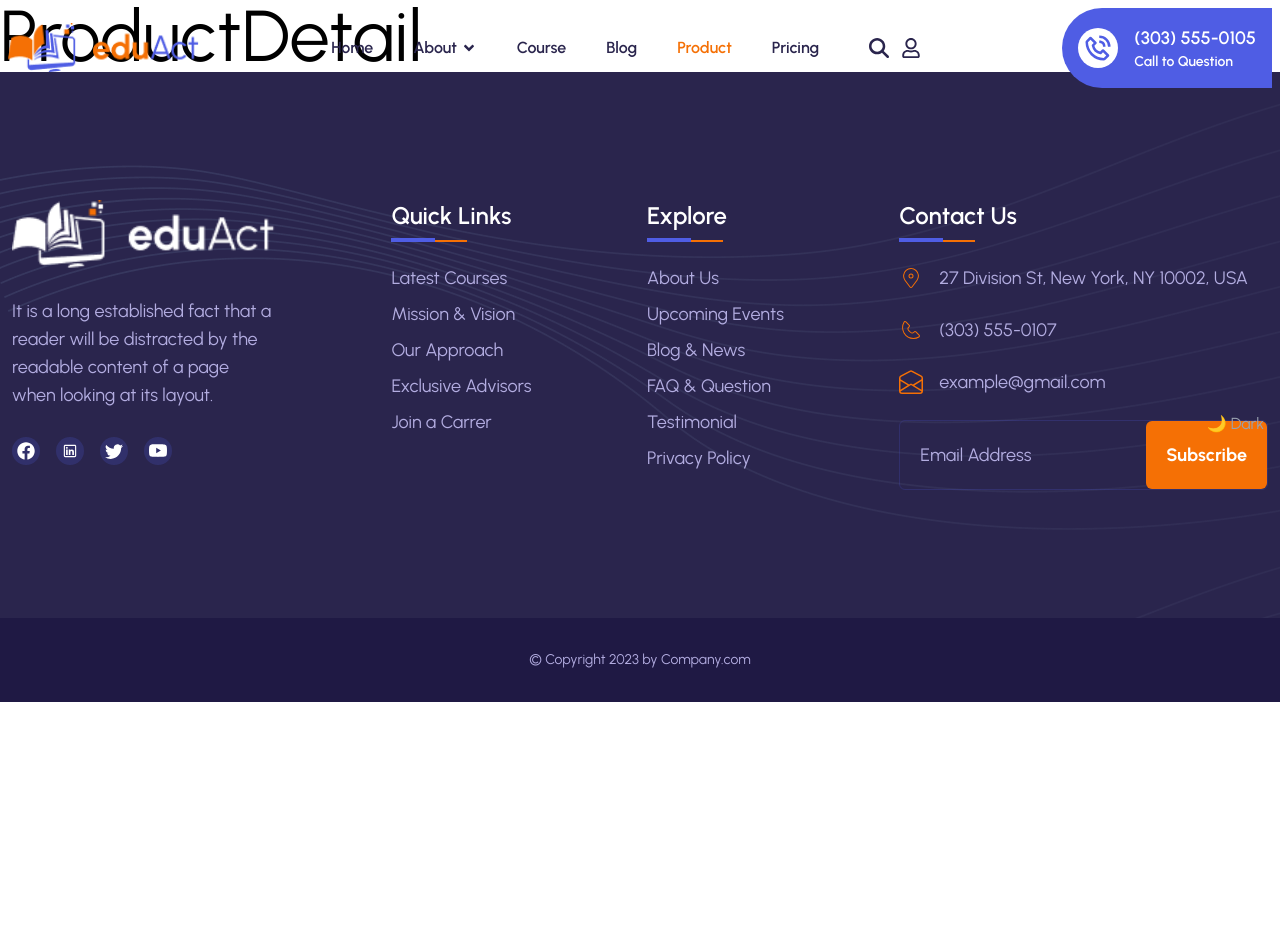
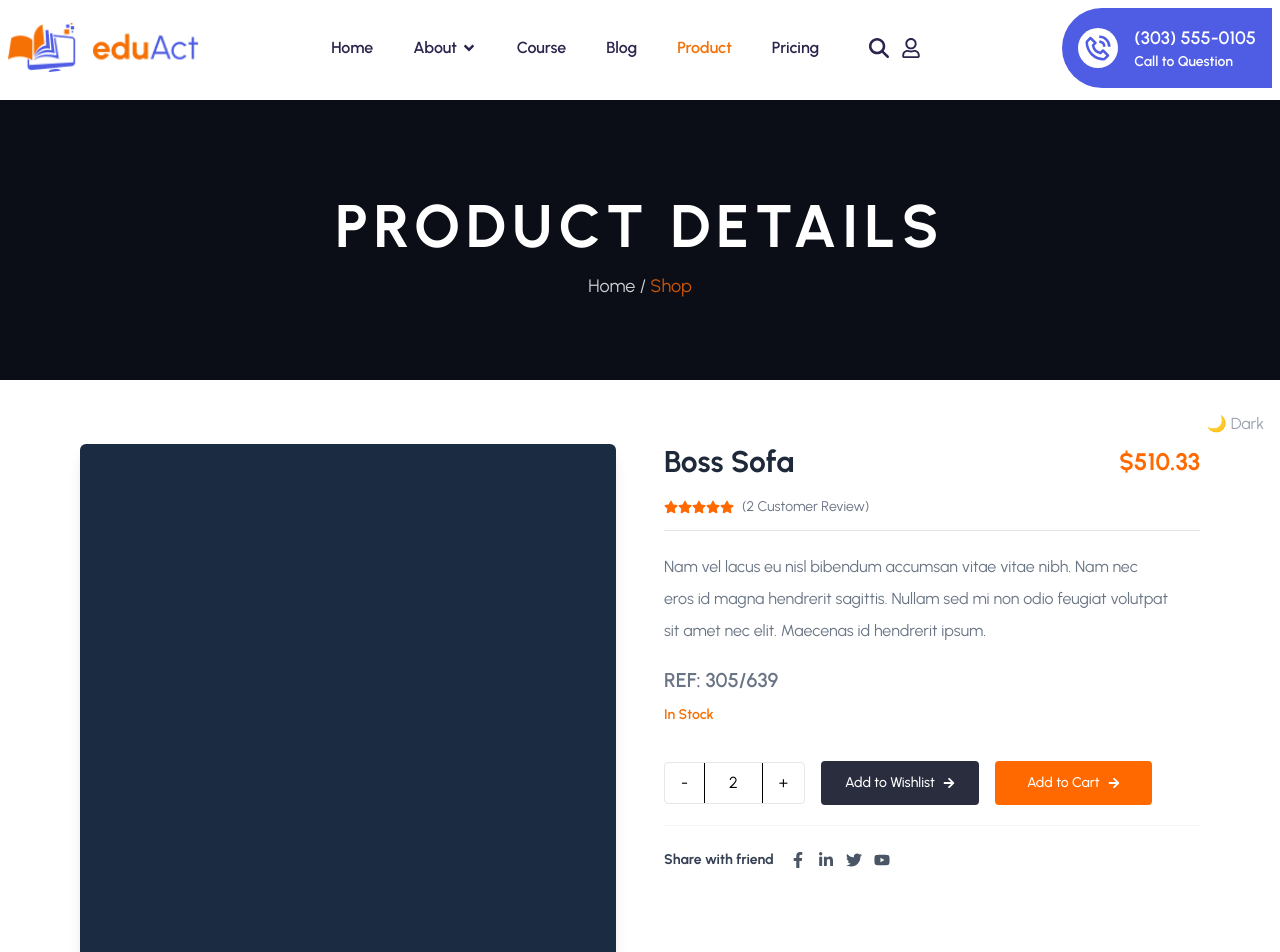
Before and after one commit to Mohammad-Nadil/ebt-eduact, a React (Vite) app: page /product/1 in a window 1280 px wide. Shown: the top 952 px of the page. Before the commit the page ends 800 px from the top, so only its background shows below. Built offline with nearby package versions, Linux system fonts and the light colour scheme.

Commit message:
ProductDetails code add

```diff
--- a/src/pages/Product.jsx
+++ b/src/pages/Product.jsx
@@ -22,7 +22,7 @@ const Product = () => {
         <div className="bg-gray-50 min-h-screen">
           {/* Header Section */}
           <div className="bg-[#0b0d17] text-white pt-35 pb-30 text-center">
-            <h1 className="text-5xl font-bold uppercase font-urbanist leading-[3rem] tracking-widest">
+            <h1 className="text-7xl font-bold uppercase font-urbanist leading-12 tracking-widest">
               Products
             </h1>
             <p className="text-lg font-normal mt-2 font-urbanist">
@@ -101,10 +101,13 @@ const Product = () => {
                     key={item.id}
                     className="bg-white p-4 rounded-lg shadow-sm border border-gray-100 text-center group font-urbanist"
                   >
+
                     {/* Image with NavLink to ProductDetail */}
                     <NavLink to={`/product/${item.id}`}>
-                      <div className="h-48 bg-gray-50 mb-4 rounded flex items-center justify-center relative overflow-hidden cursor-pointer group-hover:shadow-lg transition">
-                        <span className="text-gray-300">Product Image</span>
+                      <div className="h-48 bg-gray-50 mb-4 rounded flex items-center
+                      justify-center relative overflow-hidden cursor-pointer group-hover:shadow-lg
+                      group-hover:scale-105 transition-transform duration-500">
+                        <span className="text-gray-300 font-urbanist">Product Image</span>
 
                         {/* Hover Icons */}
                         <div className="absolute top-2 right-2 flex flex-col gap-2 opacity-0 group-hover:opacity-100 transition">
@@ -142,7 +145,8 @@ const Product = () => {
                     <NavLink
                       to="/cart"
                       className="bg-gray-100 text-gray-700 px-6 py-2 rounded-md
-                      hover:bg-orange-500 hover:text-white transition w-full inline-block"
+                      hover:bg-orange-500 hover:text-white transition w-full
+                      font-urbanist inline-block"
                     >
                       Add to Cart
                     </NavLink>
--- a/src/pages/ProductDetail.jsx
+++ b/src/pages/ProductDetail.jsx
@@ -1,10 +1,98 @@
 import React from "react";
+import { FaStar,
+  FaRegStar,
+  FaFacebookF,
+  FaLinkedinIn,
+  FaTwitter,
+  FaYoutube,
+  FaArrowRight } from "react-icons/fa";
 
 const ProductDetail = () => {
   return (
-    <div>
-      <h1 className="text-7xl">ProductDetail</h1>
-    </div>
+    <section className="bg-white py-25 font-urbanist">
+      {/* Header Section */}
+      <div className="bg-[#0b0d17] text-white pt-24 pb-20 text-center">
+        <h1 className="text-5xl md:text-6xl font-bold uppercase tracking-widest">
+          Product Details
+        </h1>
+        <p className="text-lg font-normal mt-4 opacity-80">
+          Home / <span className="text-orange-500">Shop</span>
+        </p>
+      </div>
+
+      <div className="max-w-6xl mx-auto px-4 mt-16">
+        {/* Upper Part: Image and Quick Info */}
+        <div className="grid grid-cols-1 md:grid-cols-2 gap-12 items-start">
+          {/* Product Image Placeholder */}
+          <div className="bg-[#1a2b42] aspect-square rounded-md shadow-lg">
+
+          </div>
+
+          {/* Product Info */}
+          <div className="space-y-5">
+            <div className="flex justify-between items-center">
+              <h2 className="text-3xl font-bold text-gray-800">Boss Sofa</h2>
+              <span className="text-2xl font-bold text-orange-500">$510.33</span>
+            </div>
+
+            {/* Rating */}
+            <div className="flex flex-col items-start gap-2">
+                  <div className="flex items-center gap-2 pb-4 border-b border-[#E4E4E4] w-full">
+                    <div className="flex text-orange-500 text-sm">
+                      {[...Array(5)].map((_, index) => (
+                        <FaStar key={index} />
+                      ))}
+                    </div>
+                    <span className="text-gray-500 text-sm leading-none">
+                      (2 Customer Review)
+                    </span>
+                  </div>
+              </div>
+
+            <p className="text-secondaryText leading-8 pr-7.5 font-urbanist text-[16px]">
+              Nam vel lacus eu nisl bibendum accumsan vitae vitae nibh. Nam nec eros id magna hendrerit sagittis. Nullam sed mi non odio feugiat volutpat sit amet nec elit. Maecenas id hendrerit ipsum.
+            </p>
+
+            <div className="text-sm ">
+              <p className="text-secondaryText text-[20px] font-semibold leading-6.5 pb-3">
+                <span className=" text-secondaryText">
+                  REF:
+                </span> 305/639
+              </p>
+              <p className="text-[#F57005] font-semibold ">In Stock</p>
+            </div>
+
+            {/* Quantity and Cart */}
+            <div className="flex flex-wrap items-center gap-4 pt-4">
+              <div className="flex items-center border border-gray-200 rounded">
+                <button className="px-4 py-2 border-r hover:bg-gray-100">-</button>
+                <span className="px-6 py-2">2</span>
+                <button className="px-4 py-2 border-l hover:bg-gray-100">+</button>
+              </div>
+              <button className="bg-[#2a2d3e] text-white px-6 py-3 rounded text-sm font-medium flex items-center gap-2 hover:bg-black transition">
+                Add to Wishlist <FaArrowRight className="text-xs" />
+              </button>
+              <button className="bg-orange-500 text-white px-8 py-3 rounded text-sm font-medium flex items-center gap-2 hover:bg-orange-600 transition">
+                Add to Cart <FaArrowRight className="text-xs" />
+              </button>
+            </div>
+
+            {/* Social Share */}
+            <div className="flex items-center gap-4 pt-6 border-t border-gray-100">
+              <span className="text-sm font-bold text-gray-700">Share with friend</span>
+              <div className="flex gap-3 text-gray-600">
+                <FaFacebookF className="cursor-pointer hover:text-orange-500" />
+                <FaLinkedinIn className="cursor-pointer hover:text-orange-500" />
+                <FaTwitter className="cursor-pointer hover:text-orange-500" />
+                <FaYoutube className="cursor-pointer hover:text-orange-500" />
+              </div>
+            </div>
+          </div>
+        </div>
+
+
+      </div>
+    </section>
   );
 };
 
```
